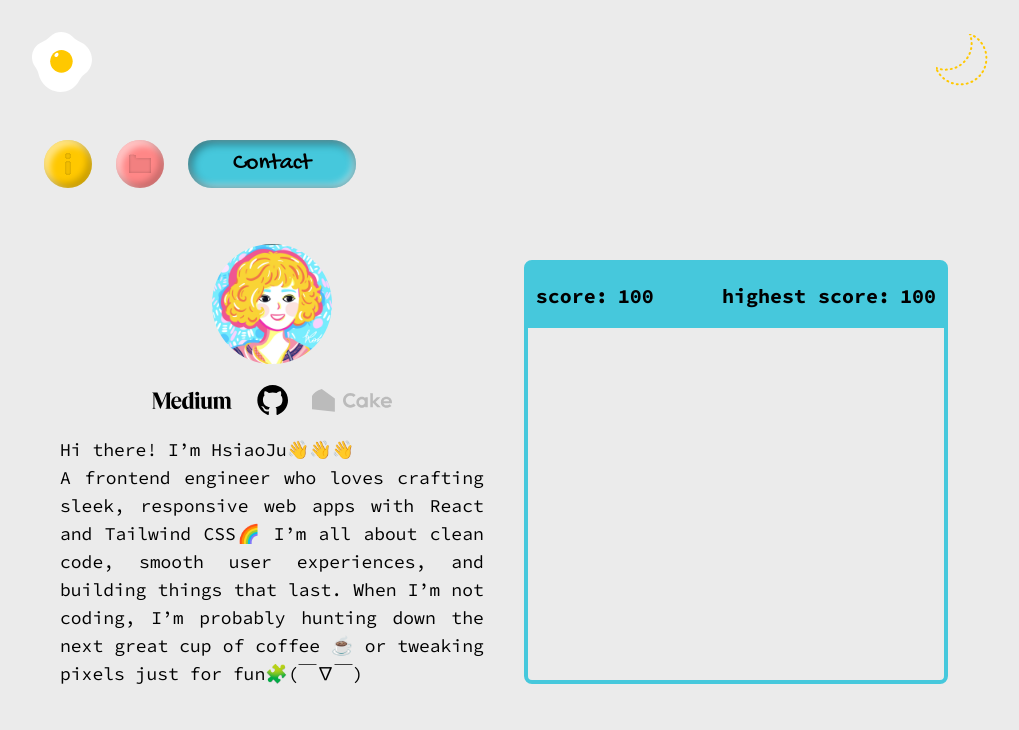
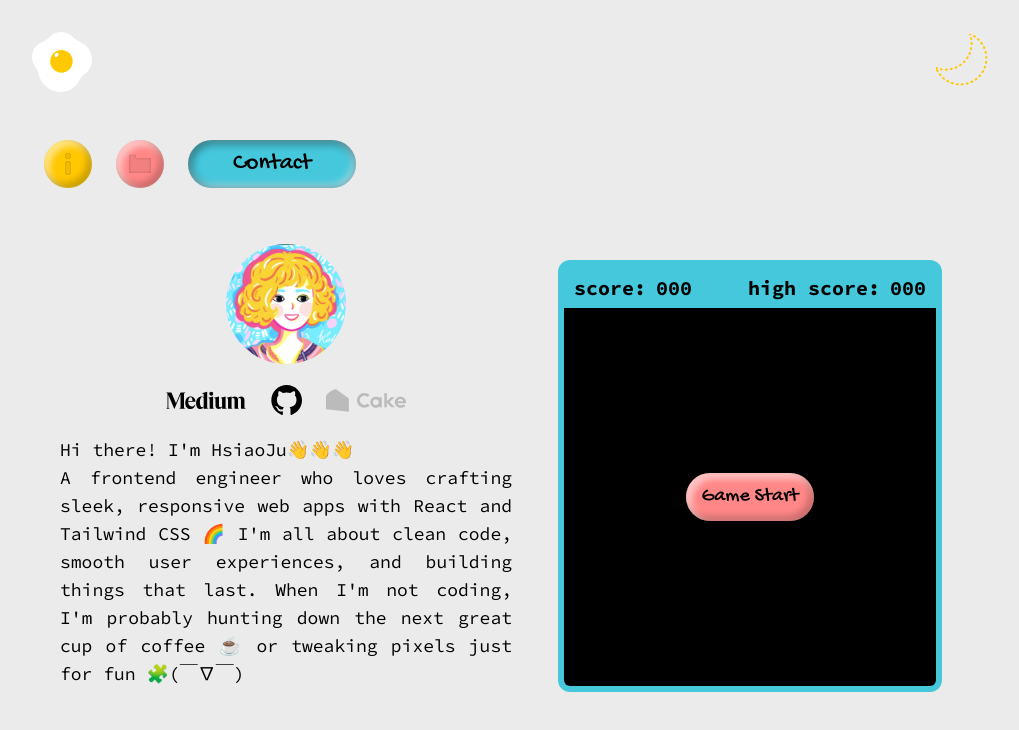
Before and after one commit to HsiaooooooJu/nextfolio, a Next.js app: page /contact in a window 1280 px wide. Shown: the top 730 px of the page, without its empty margins (128-1147 px from the left). Built offline with nearby package versions, Linux system fonts and the light colour scheme.

Commit message:
feat(contact): add game logic

```diff
--- a/app/(home)/contact/Profile.tsx
+++ b/app/(home)/contact/Profile.tsx
@@ -31,13 +31,13 @@ export default function Profile() {
                 />
             </div>
             <div className='font-code mx-auto text-center text-lg lg:text-justify'>
-                <p>Hi there! I’m HsiaoJu👋👋👋</p>
+                <p>Hi there! I&apos;m HsiaoJu👋👋👋</p>
                 <p>
                     A frontend engineer who loves crafting sleek, responsive web apps
-                    with React and Tailwind CSS🌈 I’m all about clean code, smooth
-                    user experiences, and building things that last. When I’m not
-                    coding, I’m probably hunting down the next great cup of coffee ☕
-                    or tweaking pixels just for fun🧩(￣∇￣)
+                    with React and Tailwind CSS 🌈 I&apos;m all about clean code,
+                    smooth user experiences, and building things that last. When
+                    I&apos;m not coding, I&apos;m probably hunting down the next
+                    great cup of coffee ☕ or tweaking pixels just for fun 🧩(￣∇￣)
                 </p>
             </div>
         </section>
--- a/app/(home)/contact/SnakeGame.tsx
+++ b/app/(home)/contact/SnakeGame.tsx
@@ -1,19 +1,203 @@
 'use client'
 
-import { useState } from 'react'
+import { useState, useEffect, useCallback } from 'react'
+import { Button } from '../../ui'
+import { getNum } from '../../utils'
+import cx from 'clsx'
+
+type DirectionType = 'up' | 'down' | 'left' | 'right'
+type PositionType = { x: number; y: number }
+
+const gridSize = 20
+const originSnake = [
+    { x: 10, y: 10 },
+    { x: 9, y: 10 },
+    { x: 8, y: 10 },
+]
+const speed = 250
+const formatScore = (num: number) => {
+    return num.toString().padStart(3, '0')
+}
 
 export default function SnakeGame() {
-    const score = 100
+    const [snake, setSnake] = useState(originSnake)
+    const [direction, setDirection] = useState<DirectionType>('right')
+    const [start, setStart] = useState(false)
+    const [score, setScore] = useState<string>('000')
+    const [highScore, setHighScore] = useState<string>('000')
+    const [food, setFood] = useState<PositionType>()
+    const [delay, setDelay] = useState<number>(speed)
+
+    const generateFood = () => {
+        let newFood: PositionType
+        do {
+            newFood = { x: getNum(gridSize) + 1, y: getNum(gridSize) + 1 }
+        } while (snake.some((part) => part.x === newFood.x || part.y === newFood.y))
+        {
+            return newFood
+        }
+    }
+
+    const move = useCallback(() => {
+        setSnake((prevSnake) => {
+            const head = { ...prevSnake[0] }
+
+            switch (direction) {
+                case 'up':
+                    head.y -= 1
+                    break
+                case 'down':
+                    head.y += 1
+                    break
+                case 'left':
+                    head.x -= 1
+                    break
+                case 'right':
+                    head.x += 1
+                    break
+            }
+
+            const hitWall =
+                head.x > gridSize || head.x < 1 || head.y > gridSize || head.y < 1
+            const hitSelf = prevSnake.some(
+                (part) => part.x === head.x && part.y === head.y,
+            )
+
+            if (head.x === food?.x && head.y === food?.y) {
+                setFood(generateFood())
+                setDelay(() => {
+                    if (delay > 200) return delay - 15
+                    if (delay > 150) return delay - 10
+                    if (delay > 100) return delay - 5
+                    if (delay > 50) return delay - 1
+                    return Math.max(delay - 1, 10)
+                })
+                const newScore = formatScore(parseInt(score) + 1)
+                setScore(newScore)
+                return [head, ...prevSnake]
+            }
+
+            if (hitWall || hitSelf) {
+                resetGame()
+                return originSnake
+            }
+
+            return [head, ...prevSnake.slice(0, -1)]
+        })
+    }, [direction])
+
+    const resetGame = () => {
+        setHighScore((prev) => {
+            if (parseInt(score) > parseInt(prev)) {
+                localStorage.setItem('highScore', score)
+                return score
+            }
+            return prev
+        })
+        setStart(false)
+        setScore('000')
+    }
+
+    const startGame = () => {
+        setSnake(originSnake)
+        setDirection('right')
+        setScore('000')
+        setDelay(speed)
+        setFood(generateFood())
+        setStart(true)
+    }
+
+    useEffect(() => {
+        const stored = localStorage.getItem('highScore')
+        if (stored) setHighScore(stored)
+    }, [])
+
+    useEffect(() => {
+        if (!start) return
+        const interval = setInterval(() => {
+            move()
+        }, delay)
+
+        return () => {
+            clearInterval(interval)
+        }
+    }, [start, delay, move])
+
+    useEffect(() => {
+        const arrowKeys = ['ArrowUp', 'ArrowDown', 'ArrowLeft', 'ArrowRight']
+        const handleKeyPress = (e: KeyboardEvent) => {
+            if (arrowKeys.includes(e.key)) {
+                e.preventDefault() // prevent page scroll
+
+                switch (e.key) {
+                    case 'ArrowUp':
+                        setDirection((prev) => (prev !== 'down' ? 'up' : prev))
+                        break
+                    case 'ArrowDown':
+                        setDirection((prev) => (prev !== 'up' ? 'down' : prev))
+                        break
+                    case 'ArrowLeft':
+                        setDirection((prev) => (prev !== 'right' ? 'left' : prev))
+                        break
+                    case 'ArrowRight':
+                        setDirection((prev) => (prev !== 'left' ? 'right' : prev))
+                        break
+                }
+            }
+        }
+        window.addEventListener('keydown', handleKeyPress)
+        return () => window.removeEventListener('keydown', handleKeyPress)
+    }, [])
+
     return (
-        <div className='border-blue m-4 aspect-square size-1/2 rounded-lg border-4'>
-            <div className='bg-blue flex-between h-16 w-full px-2'>
-                <span className='font-code text-xl font-bold'>
-                    score:&ensp;{score}
-                </span>
-                <span className='font-code text-xl font-bold'>
-                    highest score:&ensp;{score}
-                </span>
+        <>
+            <div className='xs:w-96 mx-auto my-4 w-72'>
+                <div
+                    className={cx(
+                        'flex-between xs:px-4 h-12 w-full px-2 pt-2',
+                        'bg-blue font-code xs:text-xl rounded-t-xl text-base font-bold',
+                    )}
+                >
+                    <span>score:&ensp;{score}</span>
+                    <span>high score:&ensp;{highScore}</span>
+                </div>
+                <div
+                    className={cx(
+                        'relative aspect-square w-full',
+                        'grid grid-cols-[repeat(20,1fr)] grid-rows-[repeat(20,1fr)]',
+                        'border-blue rounded-b-xl border-x-6 border-b-6 bg-black',
+                    )}
+                >
+                    {start ? (
+                        <>
+                            {snake.map((item, index) => (
+                                <div
+                                    key={index}
+                                    style={{ gridColumn: item.x, gridRow: item.y }}
+                                    className='bg-canary border border-black/10'
+                                ></div>
+                            ))}
+                            {food && (
+                                <div
+                                    style={{ gridColumn: food.x, gridRow: food.y }}
+                                    className='bg-pink rounded-full'
+                                ></div>
+                            )}
+                        </>
+                    ) : (
+                        <Button
+                            className={cx(
+                                'center h-12 w-32',
+                                'font-hand rounded-full text-xl',
+                                'hover:shadow-pink bg-pink text-black hover:text-shadow-white',
+                            )}
+                            onClick={startGame}
+                        >
+                            Game Start
+                        </Button>
+                    )}
+                </div>
             </div>
-        </div>
+        </>
     )
 }
--- a/app/(home)/contact/page.tsx
+++ b/app/(home)/contact/page.tsx
@@ -7,7 +7,7 @@ export const metadata: Metadata = {
 
 export default function Contact() {
     return (
-        <div className='mb-10 flex flex-col justify-between gap-6 px-4 lg:flex-row'>
+        <div className='mb-10 flex flex-col justify-between gap-6 sm:px-4 lg:flex-row'>
             <Profile />
             <SnakeGame />
         </div>
--- a/app/layout.tsx
+++ b/app/layout.tsx
@@ -47,7 +47,7 @@ export default function RootLayout({
                 )}
             >
                 <ModeProvider>
-                    <main className='bg-primary-500 mx-auto max-w-5xl min-w-80 p-8'>
+                    <main className='bg-primary-500 xs:p-8 mx-auto max-w-5xl min-w-80 p-4'>
                         <Navbar />
                         <div className='mx-auto w-full lg:px-3'>{children}</div>
                     </main>
--- a/app/utils/generateAnswer.ts
+++ b/app/utils/generateAnswer.ts
@@ -1,12 +1,4 @@
-/**
- * Returns a random integer between 0 (inclusive) and the specified number (exclusive).
- *
- * @param {number} num - The upper bound (exclusive) for the random integer.
- * @returns {number} A random integer from 0 up to (but not including) num.
- */
-export function getDigit(num: number): number {
-    return Math.floor(Math.random() * num)
-}
+import getNum from './getNum'
 
 /**
  * Generates a 4-digit unique number array for the game.
@@ -20,7 +12,7 @@ export default function generateAnswer(): string[] {
     const answer = []
 
     while (answer.length < 4) {
-        const index = getDigit(number.length)
+        const index = getNum(number.length)
         answer.push(number[index])
         number.splice(index, 1)
     }
--- /dev/null
+++ b/app/utils/getNum.ts
@@ -0,0 +1,9 @@
+/**
+ * Returns a random integer between 0 (inclusive) and the specified number (exclusive).
+ *
+ * @param {number} num - The upper bound (exclusive) for the random integer.
+ * @returns {number} A random integer from 0 up to (but not including) num.
+ */
+export default function getNum(num: number): number {
+    return Math.floor(Math.random() * num)
+}
--- a/app/utils/index.ts
+++ b/app/utils/index.ts
@@ -1,6 +1,7 @@
 export { default as debounce } from './debounce'
 export { default as generateAnswer } from './generateAnswer'
 export { default as getHint } from './getHint'
+export { default as getNum } from './getNum'
 export { default as getStartDay } from './getStartDay'
 export { default as handleKeyDown } from './handleKeyDown'
 export { default as inputValidation } from './inputValidation'
```
